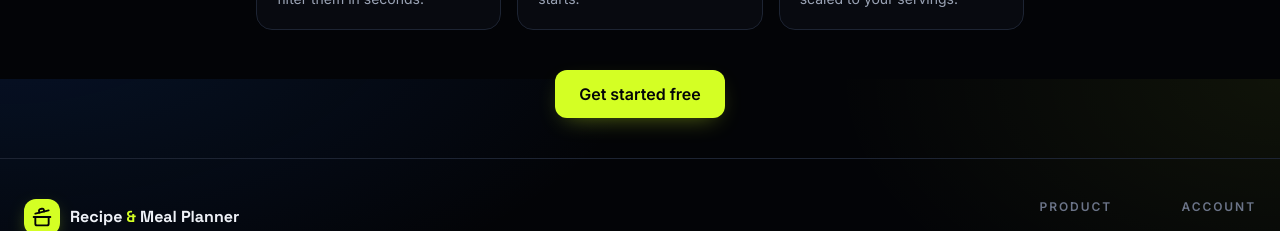
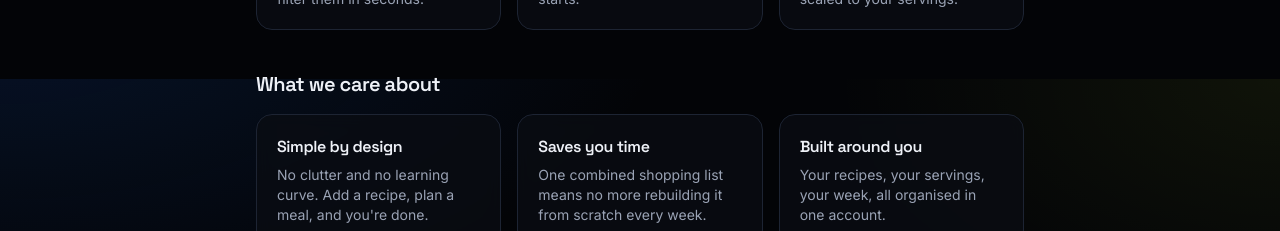
Before and after one commit to MohidWebDev/recipe-meal-planner, a React (Vite) app in the folder client/: page /about in a window 1280 px wide. Shown: the part 721-952 px from the top of the page. Built offline with nearby package versions, Linux system fonts and the light colour scheme; no server answers.

Commit message:
refactor: make About page copy user-focused

```diff
--- a/client/src/pages/About.jsx
+++ b/client/src/pages/About.jsx
@@ -1,15 +1,8 @@
-import {
-  BookOpen,
-  CalendarDays,
-  ExternalLink,
-  ShoppingCart,
-} from "lucide-react";
+import { BookOpen, CalendarDays, ShoppingCart } from "lucide-react";
 import { useEffect } from "react";
 import { Link } from "react-router-dom";
 import PageHeader from "../components/common/PageHeader";
 import useAuth from "../hooks/useAuth";
-
-const REPO_URL = "https://github.com/MohidWebDev/recipe-meal-planner";
 
 const FEATURES = [
   {
@@ -29,16 +22,19 @@ const FEATURES = [
   },
 ];
 
-const STACK = [
-  "React",
-  "Vite",
-  "Tailwind CSS",
-  "React Router",
-  "Node.js",
-  "Express",
-  "MongoDB",
-  "Mongoose",
-  "JWT",
+const PRINCIPLES = [
+  {
+    title: "Simple by design",
+    text: "No clutter and no learning curve. Add a recipe, plan a meal, and you're done.",
+  },
+  {
+    title: "Saves you time",
+    text: "One combined shopping list means no more rebuilding it from scratch every week.",
+  },
+  {
+    title: "Built around you",
+    text: "Your recipes, your servings, your week, all organised in one account.",
+  },
 ];
 
 export default function About() {
@@ -99,6 +95,25 @@ export default function About() {
         </div>
       </section>
 
+      <section aria-labelledby="about-principles">
+        <h2
+          id="about-principles"
+          className="mb-4 font-display text-xl font-semibold text-fg"
+        >
+          What we care about
+        </h2>
+        <div className="grid gap-4 sm:grid-cols-3">
+          {PRINCIPLES.map(({ title, text }) => (
+            <div key={title} className="card p-5">
+              <h3 className="font-display text-base font-semibold text-fg">
+                {title}
+              </h3>
+              <p className="mt-1.5 text-sm text-muted">{text}</p>
+            </div>
+          ))}
+        </div>
+      </section>
+
       <div className="text-center">
         <Link
           to={isAuthenticated ? "/recipes" : "/register"}
```
